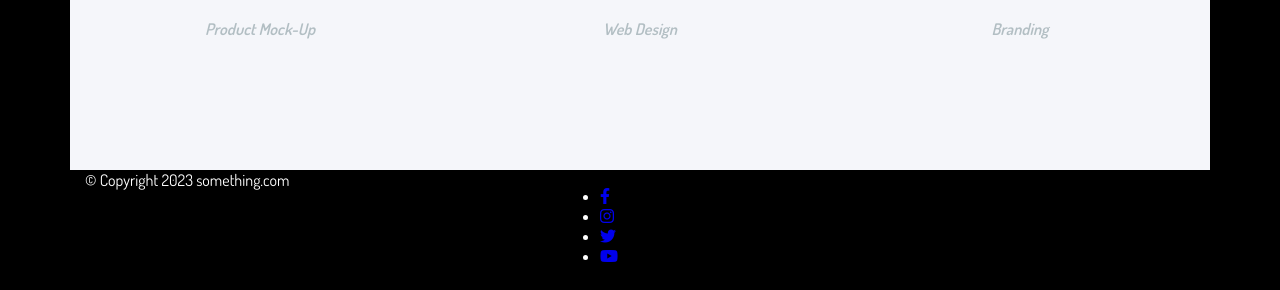
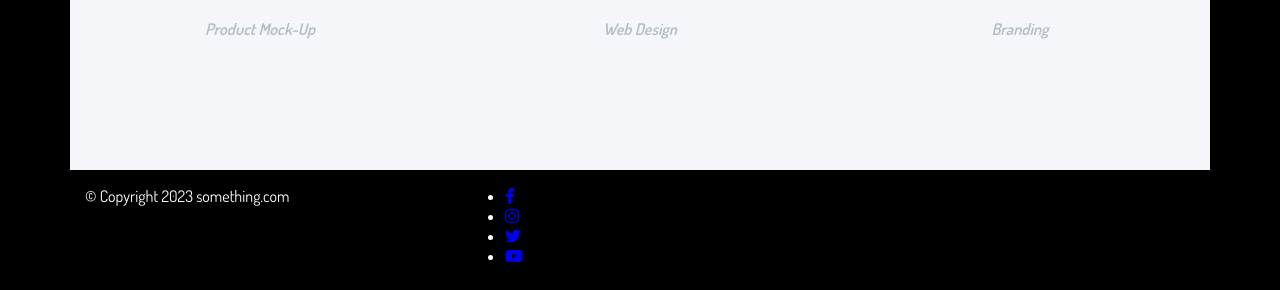
Before and after one commit to burnsann/task-runner-2, a website: page index.html in a window 1280 px wide. Shown: the part 2355-2645 px from the top of the page. Drawn offline with Linux system fonts and the light colour scheme.

Commit message:
Change column size in html for page footer

```diff
--- a/index.html
+++ b/index.html
@@ -118,8 +118,10 @@
         <footer class="page-footer">
             <div class="container">
                 <div class="row">
-                    <div class="col-5">&copy; Copyright 2023 something.com</div>
-                    <div class="col-7">
+                    <div class="col-4">
+                        <p>&copy; Copyright 2023 something.com</p>
+                    </div>
+                    <div class="col-8">
                         <ul>
                             <li><a href="#"><i class="fa-brands fa-facebook-f"></i></a></li>
                             <li><a href="#"><i class="fa-brands fa-instagram"></i></a></li>
@@ -130,5 +132,6 @@
                 </div>
             </div>
         </footer>
+
     </body>
 </html>
```
